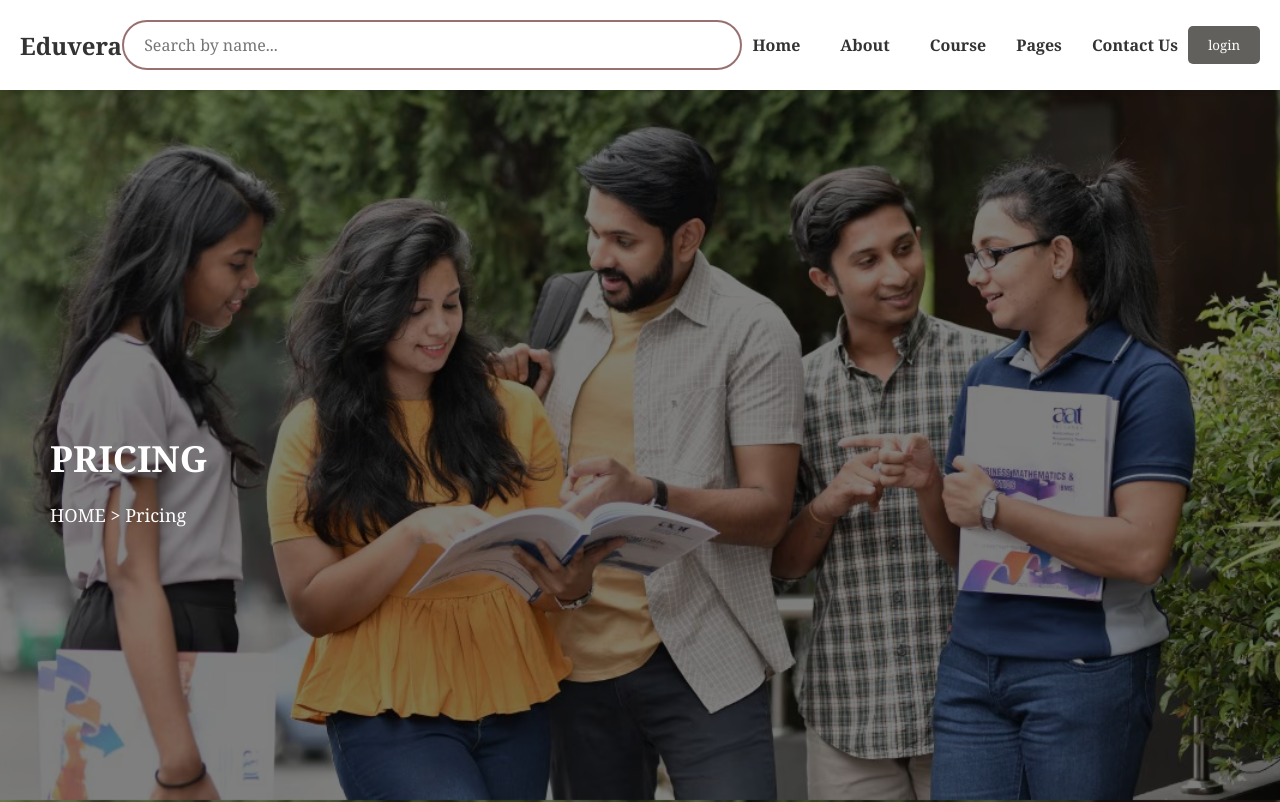
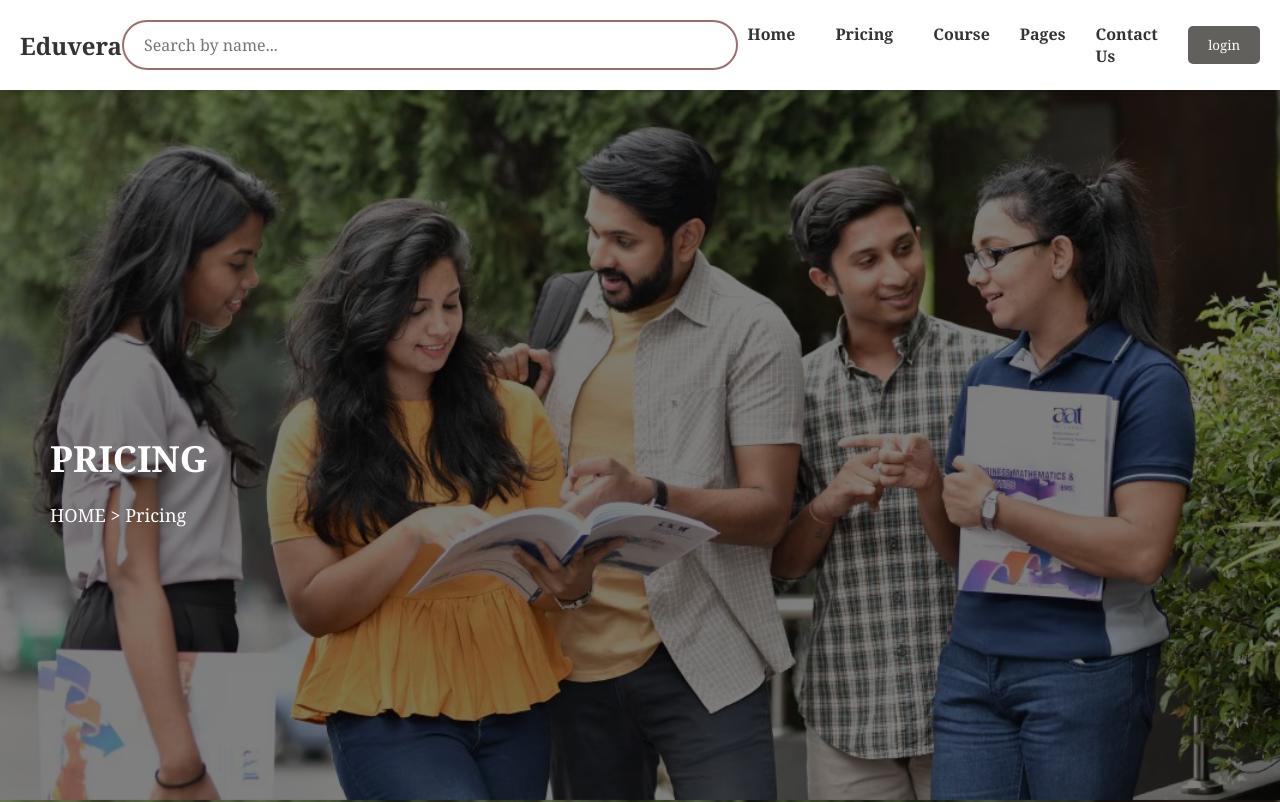
Before and after one commit to ManasaDamera-GitHub/E-learning-js-pro, a plain HTML site: page pricing.html in a window 1280 px wide. Shown: the top 802 px of the page. Drawn offline with Linux system fonts and the light colour scheme.

Commit message:
Update pricing.html

```diff
--- a/pricing.html
+++ b/pricing.html
@@ -948,7 +948,7 @@
         <ul id="result"></ul>
         <div class="subh-1" style="display: flex; gap: 20px;">
             <nav><a href="./index.html">Home</a></nav>
-            <nav><a href="./index.html">About</a></nav>
+            <nav><a href="./index.html">Pricing</a></nav>
             <nav><a href="./index.html">Course</a></nav>
             <div class="dropdown-container">
                 <p id="pages">Pages </p>
```
